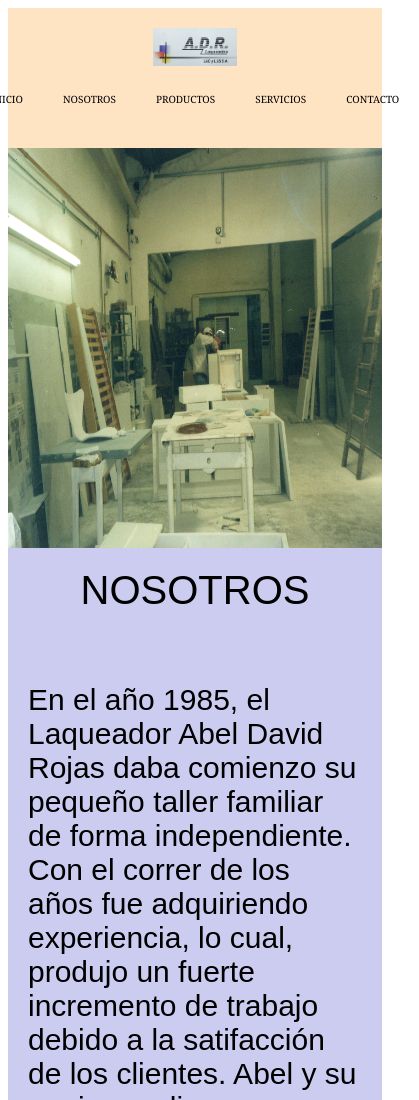
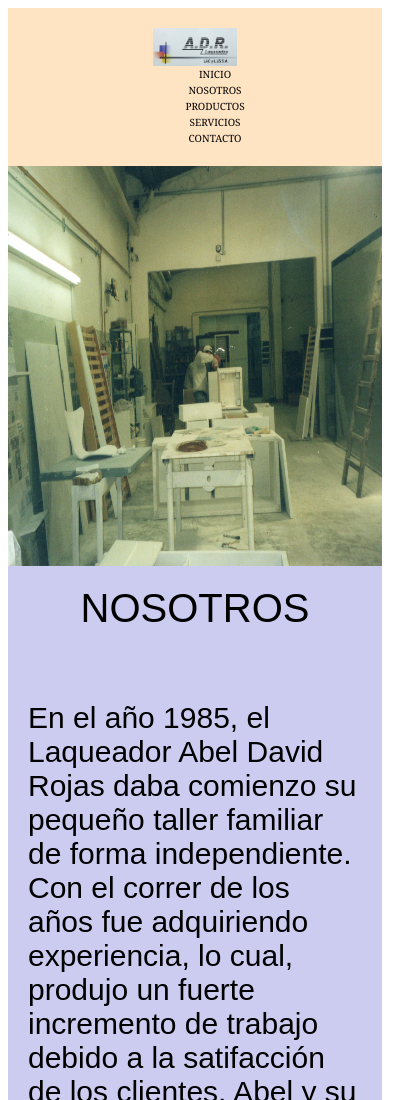
Before and after one commit to vaninarojas/Pre-Entrega2-Rojas, a plain HTML site: page pages/nosotros.html in a window 390 px wide. Shown: the top 1100 px of the page, 419 px wide, since content can reach past the window. Drawn offline with Linux system fonts and the light colour scheme.

Commit message:
centrar header mobile

```diff
--- a/css/style.css
+++ b/css/style.css
@@ -18,8 +18,6 @@
      padding: 20px;}
 
 li{display: inline;}
-
-li{list-style-type: none ; padding: 10px;margin: 10px;}
 
 a{text-decoration: none;color: black; font-size: 20px;}
 
@@ -58,13 +56,6 @@ h5, h6 {font-size: 20px;font-family: Arial, Helvetica, sans-serif;}
 .p{font-size: 30px;
     font-family: Arial, Helvetica, sans-serif;}
 
-li:hover{
-    color: rgb(3, 3, 85);
-    font-size: 20px;
-    background-color: rgb(248, 143, 5);
-    padding: 10px;
-    border-radius: 20px;}
-
 .bgPrincipal{background-color: rgb(204, 204, 241);}
 
 .imgfluid{width: 100%; height: auto;}
@@ -79,6 +70,15 @@ li:hover{
 @media(min-width:1024px) {header{display: flex;
     flex-direction: row;
     justify-content: space-between;}
+
+    li{list-style-type: none ; padding: 10px;margin: 10px;}
+
+    li:hover{
+        color: rgb(3, 3, 85);
+        font-size: 20px;
+        background-color: rgb(248, 143, 5);
+        padding: 10px;
+        border-radius: 20px;}
 
 footer{display: flex;
     flex-direction: row;
@@ -145,15 +145,22 @@ footer{display: flex;
         justify-content: space-between;}
 
 .encabezado{display: flex; flex-direction: column;
-    align-items: center;
-    padding: 20px;}
+   justify-content: center;align-items: center; padding: 20px;}
 
-    .Principal{display:flex; align-items: center; padding: 0; margin: 0;}
+.Principal{display: grid; grid-template-columns:repeat(5) 1fr;
+    padding: auto; margin: auto;}
 
+    li{list-style-type: none ; padding: 1;margin: 1px; display: flex;
+        justify-content: center;}
+
+li:hover{
+    color: rgb(3, 3, 85);
+    font-size: 20px;
+    background-color: rgb(248, 143, 5);
+    border-radius: 20px;}
 
      a{color: black;font-size: 10px; }
 
-    .logoadr{display: flex; align-items: center;}
 
     .logoadr2{display: block;
                 margin-left: auto;
```
